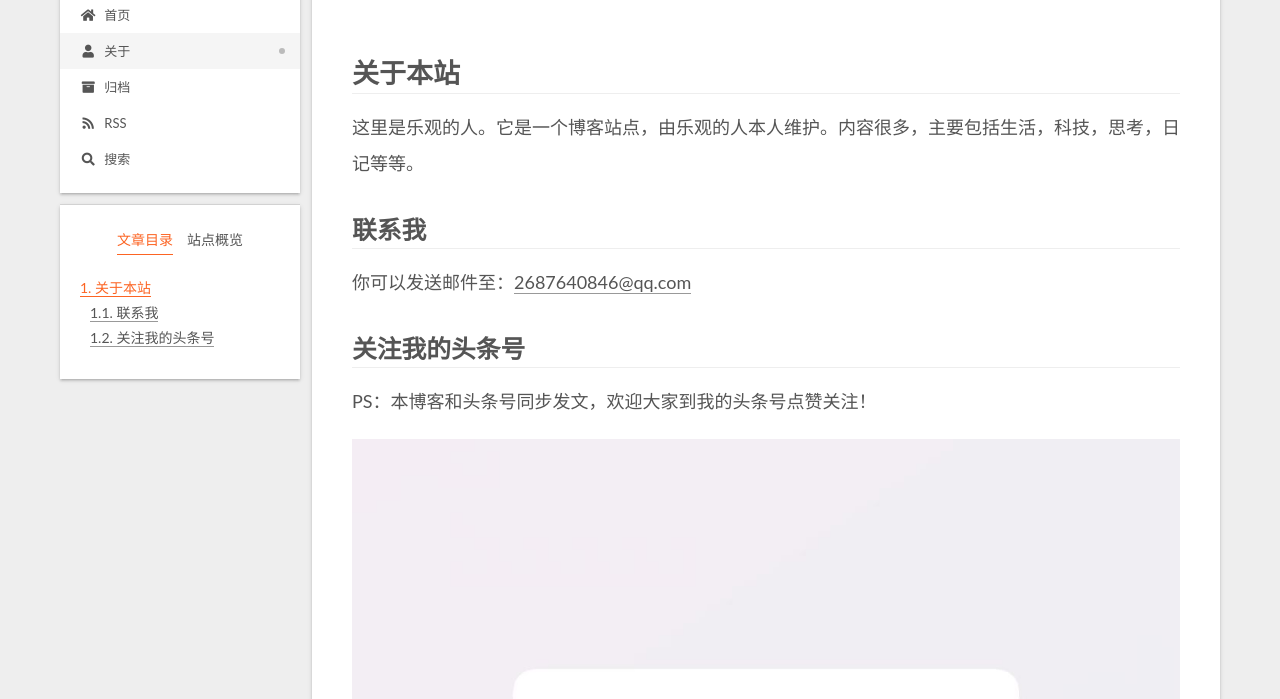
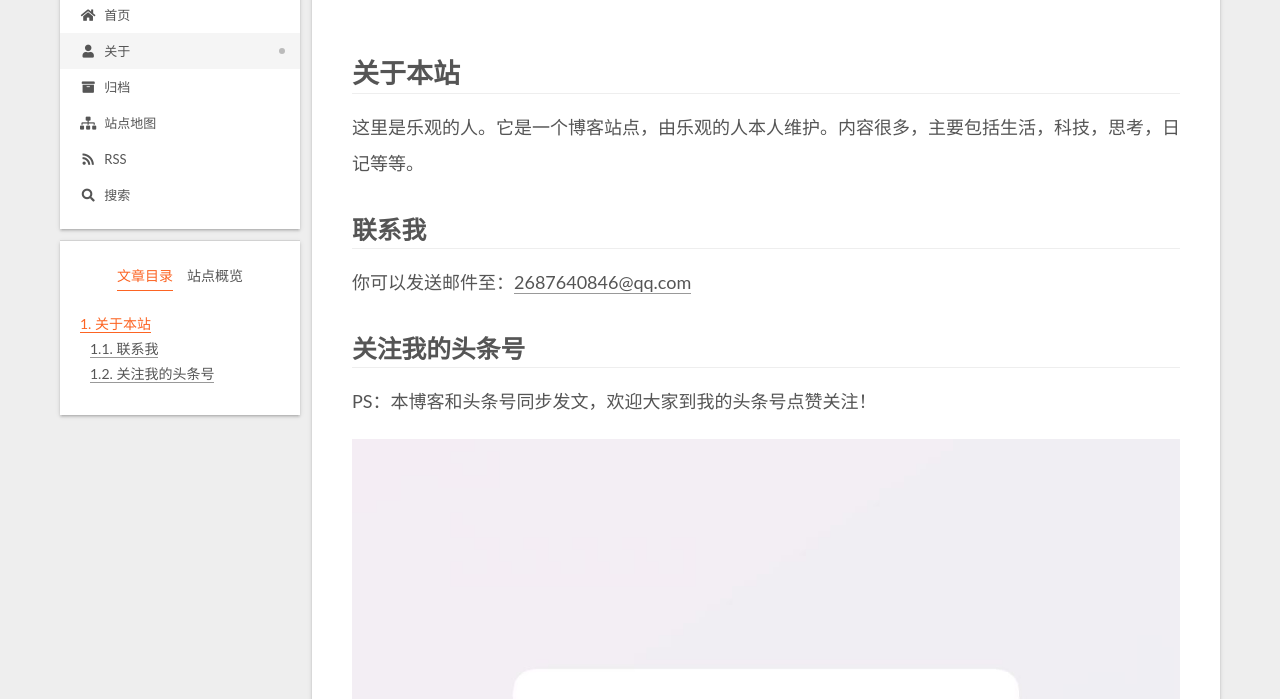
Before and after one commit to shuizhuyali/shuizhuyali.github.io, a plain HTML site: page about/index.html in a window 1280 px wide. Shown: the part 101-800 px from the top of the page. Drawn offline with Linux system fonts and the light colour scheme.

Commit message:
Site updated: 2025-10-09 17:11:49

```diff
--- a/about/index.html
+++ b/about/index.html
@@ -141,6 +141,11 @@
         <li class="menu-item menu-item-archives">
 
     <a href="/archives/" rel="section"><i class="fa fa-archive fa-fw"></i>归档</a>
+
+  </li>
+        <li class="menu-item menu-item-sitemap">
+
+    <a href="/sitemap.xml" rel="section"><i class="fa fa-sitemap fa-fw"></i>站点地图</a>
 
   </li>
         <li class="menu-item menu-item-rss">
```
Also changed, not shown: archives/2025/10/index.html (+5 -0 lines), archives/2025/index.html (+5 -0 lines), archives/index.html (+5 -0 lines), article/360-zhi-neng-she-xiang-tou-9pro-tong-guo-onvif-xie-yi-jie-ru-nvr-she-bei.html (+5 -0 lines), article/hua-wei-watch4-he-wo.html (+5 -0 lines), article/kai-shi-zai-tou-tiao-hao-shang-xie-wen-zhang.html (+5 -0 lines), article/shi-yong-hexo-da-jian-bo-ke.html (+5 -0 lines), index.html (+5 -0 lines).
